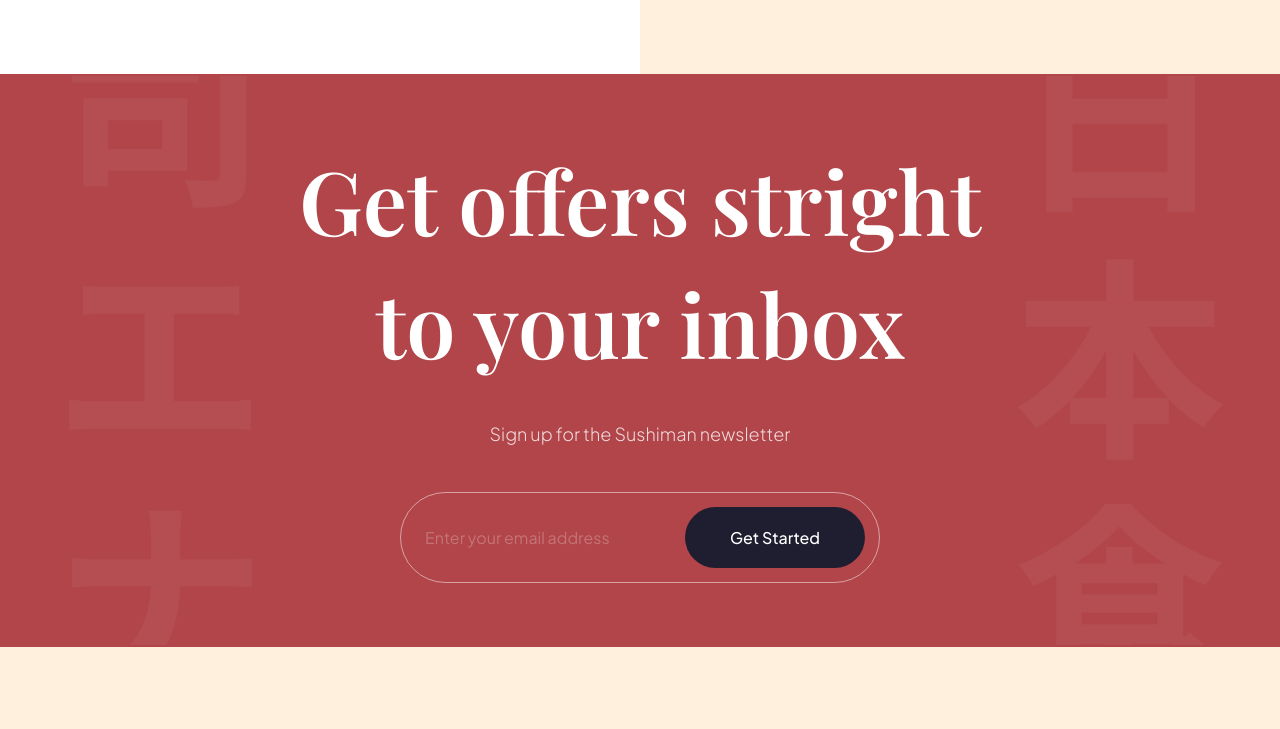
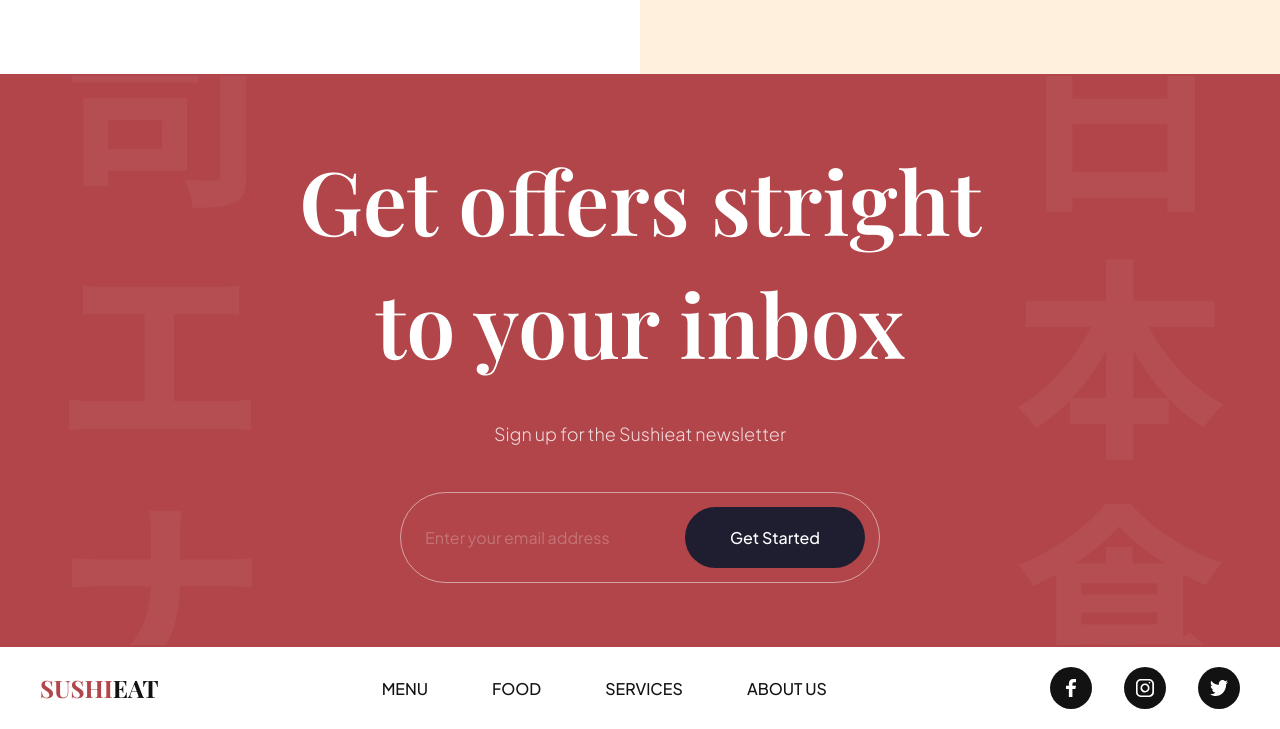
Before and after one commit to shirocloud/sushieat, a website built with Vite: page index.html in a window 1280 px wide. Shown: the part 3624-4353 px from the top of the page. Before the commit the page ends 4271 px from the top, so only its background shows below. Built offline with nearby package versions, Linux system fonts and the light colour scheme.

Commit message:
feat: add footer

```diff
--- a/css/sections/footer.css
+++ b/css/sections/footer.css
@@ -0,0 +1,55 @@
+.footer {
+    width: 100%;
+    padding: 20px 40px;
+    background: var(--color-white);
+    flex-wrap: wrap;
+    gap: 20px;
+    overflow: hidden;
+}
+
+.footer__logo {
+    font-size: 24px;
+    font-weight: bold;
+    font-family: var(--playfair-display);
+    text-transform: uppercase;
+    color: var(--secondary-color);
+    cursor: pointer;
+}
+
+.footer__logo span {
+    color: var(--primary-color);
+}
+
+.footer ul {
+    list-style: none;
+    display: flex;
+    flex-wrap: wrap;
+    flex-direction: row;
+    gap: 64px;
+}
+
+.footer ul:last-child {
+    gap: 32px;
+}
+
+.footer__nav li {
+    font-size: 16px;
+    font-weight: 500;
+    font-family: var(--plus-jakarta-sans);
+    text-transform: uppercase;
+    color: var(--secondary-color);
+    cursor: pointer;
+}
+
+.footer__social li {
+    width: 42px;
+    height: 42px;
+    background-color: var(--secondary-color);
+    border-radius: 100%;
+}
+
+.footer__social img {
+    width: 45%;
+    height: 45%;
+    object-fit: contain;
+}
--- a/css/sections/trending.css
+++ b/css/sections/trending.css
@@ -97,6 +97,7 @@
     display: flex;
     justify-content: center;
     align-items: center;
+    cursor: pointer;
 }
 
 .trending__discover p {
--- a/index.html
+++ b/index.html
@@ -311,7 +311,7 @@
       Get offers stright <br />
       to your inbox
     </h2>
-    <p data-aos="fade-up">Sign up for the Sushiman newsletter</p>
+    <p data-aos="fade-up">Sign up for the Sushieat newsletter</p>
 
     <div class="subscription__form" data-aos="fade-up">
       <input type="text" placeholder="Enter your email address">
@@ -319,6 +319,31 @@
     </div>
   </section>
 
+  <footer class="footer flex-between">
+    <h3 class="footer__logo">
+      <span>Sushi</span>eat
+    </h3>
+
+    <ul class="footer__nav">
+      <li><a href="#menu">Menu</a></li>
+      <li><a href="#food">Food</a></li>
+      <li><a href="#services">Services</a></li>
+      <li><a href="#about-us">About us</a></li>
+    </ul>
+
+    <ul class="footer__social">
+      <li class="flex-center">
+        <img src="assets/facebook.svg" alt="facebook">
+      </li>
+      <li class="flex-center">
+        <img src="assets/instagram.svg" alt="instagram">
+      </li>
+      <li class="flex-center">
+        <img src="assets/twitter.svg" alt="twitter">
+      </li>
+    </ul>
+  </footer>
+
   <script type="module" src="js/script.js"></script>
 </body>
 
```
